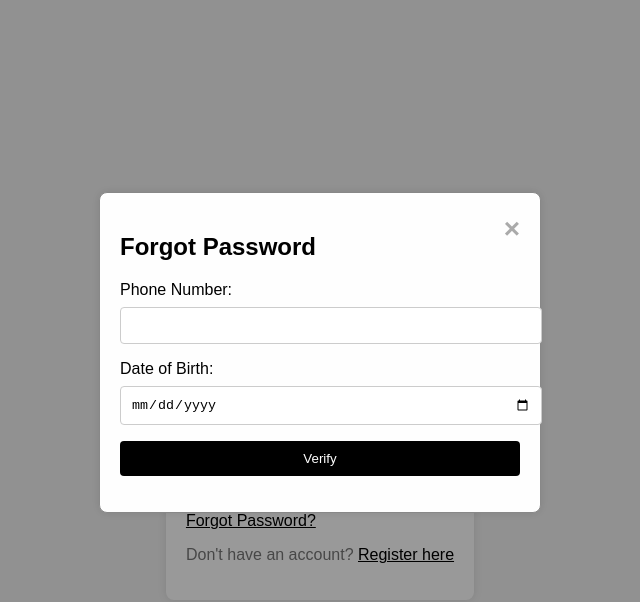
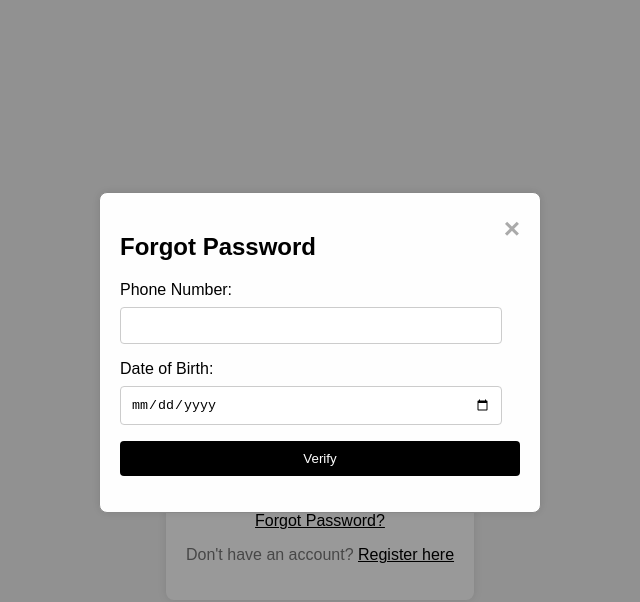
Before and after one commit to theankitdash/Login-Signup-Form, a website: page Login and Signup/index.html in a window 1280 px wide. Both pictures are taken after a click on the link "Forgot Password?". Shown: the whole page, without its empty margins (320-960 px from the left). Drawn offline with Linux system fonts and the light colour scheme.

Commit message:
Style changes

```diff
--- a/Login and Signup/style.css
+++ b/Login and Signup/style.css
@@ -56,8 +56,11 @@ button:hover {
 
 #toggleFormText {
   text-align: center;
-  margin-top: 16px;
   color: #777;
+}
+
+#forgotPasswordText {
+  text-align: center;
 }
 
 a {
@@ -116,7 +119,7 @@ a:hover {
 
 #verifyUserForm input,
 #resetPasswordForm input {
-  width: 100%;
+  width: 90%;
   padding: 10px;
   margin-bottom: 16px;
   border: 1px solid #ccc;
```
